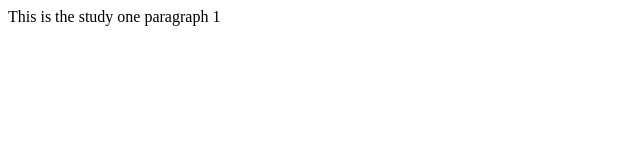
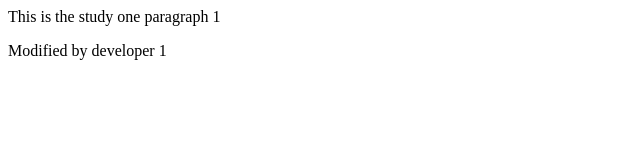
Before and after one commit to PuruGarg1717/practical1, a plain HTML site: page project/pikachu.html in a window 1280 px wide. Shown: the whole page, without its empty margins (0-640 px from the left). Drawn offline with Linux system fonts and the light colour scheme.

Commit message:
Developer 1 added content

```diff
--- a/project/pikachu.html
+++ b/project/pikachu.html
@@ -1,3 +1,4 @@
 <html>
 <p>This is the study one paragraph 1</p>
+<p>Modified by developer 1 </p>
 </html>
```
